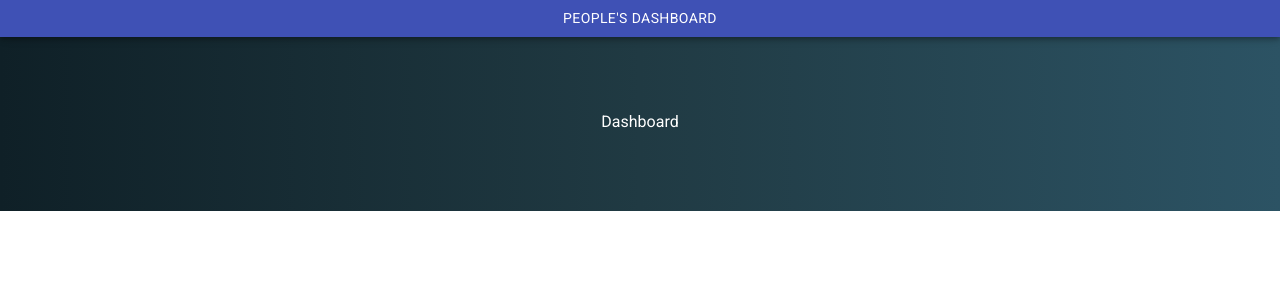
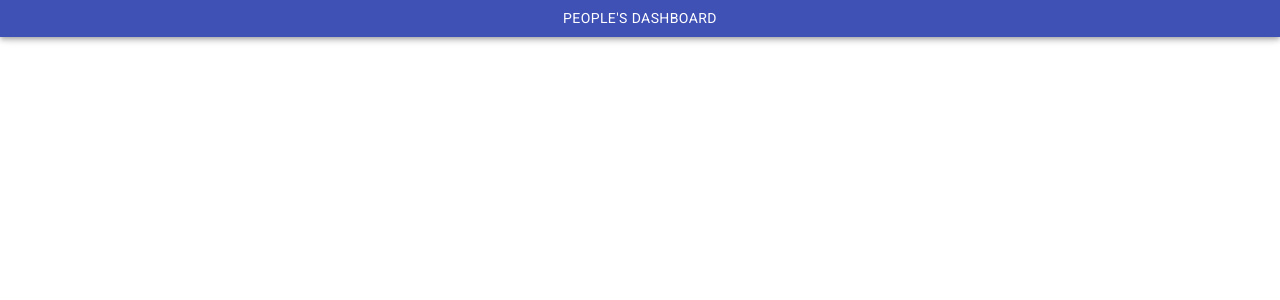
Before and after one commit to 814942/People, a React (Create React App) app in the folder frontend/: page / in a window 1280 px wide. Shown: the top 300 px of the page. Built offline with nearby package versions, Linux system fonts and the light colour scheme.

Commit message:
Clean up

```diff
--- a/frontend/src/layout/navbar.tsx
+++ b/frontend/src/layout/navbar.tsx
@@ -6,11 +6,9 @@ import { RouteComponentProps } from "@reach/router";
 export const NavBar: React.FC<RouteComponentProps> = () => {
   return (
     <AppBar position="fixed">
-      <div style={{ display: "flex", justifyContent: "center" }}>
       <Button color="inherit" href="/dashboard">
         People's Dashboard
       </Button>
-      </div>
     </AppBar>
   );
 };
--- a/frontend/src/pages/dashboard.page.tsx
+++ b/frontend/src/pages/dashboard.page.tsx
@@ -5,7 +5,5 @@ import { RouteComponentProps } from "@reach/router";
 type TParams = { id: string };
 
 export const DashboardPage: FC<RouteComponentProps> = (props: RouteComponentProps<TParams>) => {
-  return (
-    <div style={{ padding: "5rem", textAlign: "center", color: "white" }}>Dashboard</div>
-  )
+  return <></>
 };
```
Also changed, not shown: frontend/src/pages/home.pages.tsx (deleted, +0 -12 lines), 1 other file (tests, documents, lock files or other folders).
